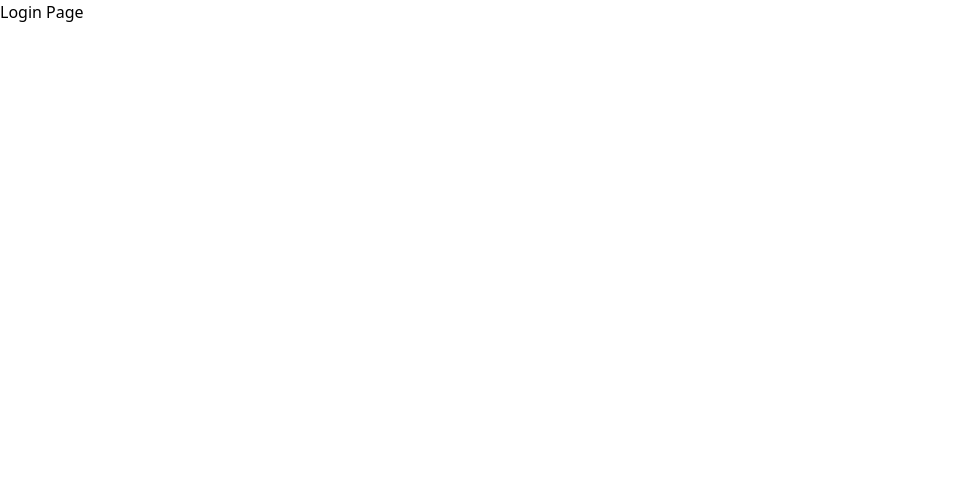
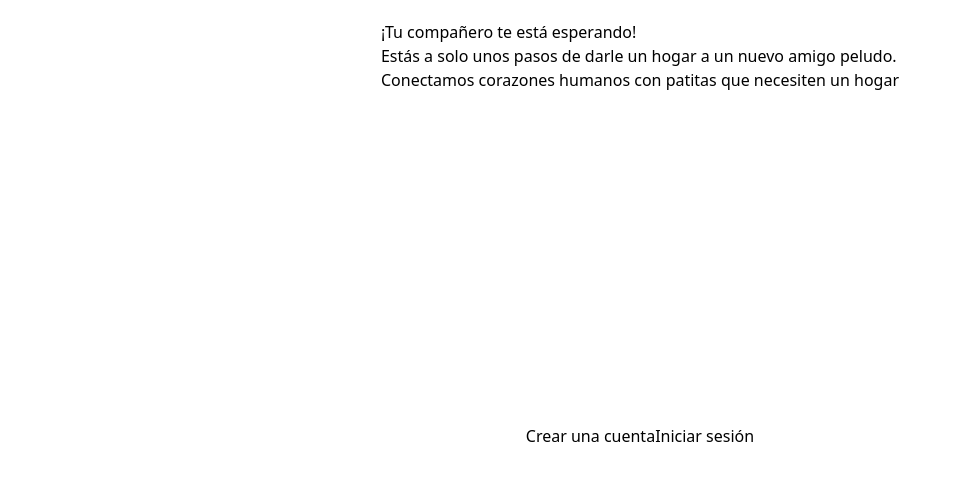
Before and after one commit to No-Country-simulation/c21-42-t-react-agregarback, a React (Vite) app in the folder fronted/pet-adoption-app/: page /login in a window 1280 px wide. Shown: the top 480 px of the page, without its empty margins (0-961 px from the left). Built offline with nearby package versions, Linux system fonts and the light colour scheme.

Commit message:
edit login component

```diff
--- a/fronted/pet-adoption-app/package.json
+++ b/fronted/pet-adoption-app/package.json
@@ -5,9 +5,10 @@
   "type": "module",
   "scripts": {
     "dev": "vite",
-    "build": "vite build",
+    "build": "npm run clean && vite build",
     "lint": "eslint .",
-    "preview": "vite preview"
+    "preview": "vite preview",
+    "tailwindcss": "tailwindcss -i ./src/App.css -o ./public/output.css --watch"
   },
   "dependencies": {
     "@emotion/react": "^11.13.3",
--- a/fronted/pet-adoption-app/src/index.css
+++ b/fronted/pet-adoption-app/src/index.css
@@ -0,0 +1,3 @@
+@tailwind base;
+@tailwind components;
+@tailwind utilities;
--- a/fronted/pet-adoption-app/src/pet-adoption/pet-adoption-pages/LoginPage/LoginPage.jsx
+++ b/fronted/pet-adoption-app/src/pet-adoption/pet-adoption-pages/LoginPage/LoginPage.jsx
@@ -1,8 +1,30 @@
 import React from 'react';
+import { useNavigate } from 'react-router-dom';
 
 const LoginPage = () => {
+  const navigate = useNavigate();
+
+  const handleCreateAccount = () => {
+    navigate('/register');
+  };
+
+  const handleLogin = () => {
+    navigate('/login');
+  };
+
   return (
-    <h1>Login Page</h1>
+    <div className='flex flex-col justify-between items-center h-screen p-5'>
+      <div>
+        <h1>¡Tu compañero te está esperando!</h1>
+        <p>Estás a solo unos pasos de darle un hogar a un nuevo amigo peludo.</p>
+        <p>Conectamos corazones humanos con patitas que necesiten un hogar</p>
+      </div>
+      <div>
+        <button>Crear una cuenta</button>
+        <button>Iniciar sesión</button>
+      </div>
+      <img src="" alt="" />
+    </div>
   );
 };
 
```
Also changed, not shown: 1 other file (tests, documents, lock files or other folders).
